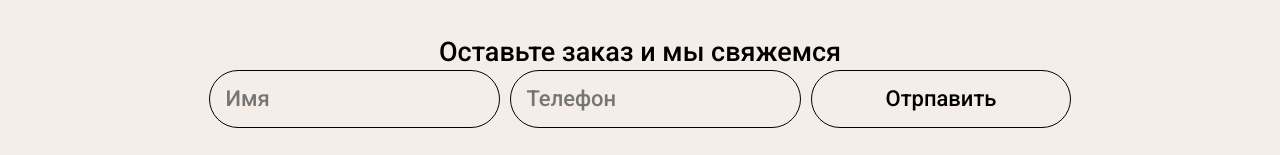
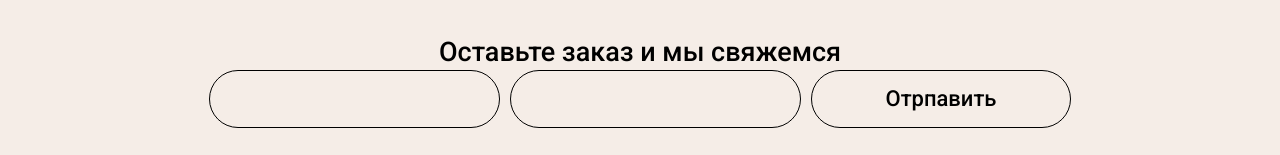
Before and after one commit to NikolayUsov/a11y_presentation, a React (Create React App) app: page / in a window 1280 px wide. Shown: the part 2382-2537 px from the top of the page. Built offline with nearby package versions, Linux system fonts and the light colour scheme.

Commit message:
add_bad_version

```diff
--- a/src/components/OrderForm/OrderForm.jsx
+++ b/src/components/OrderForm/OrderForm.jsx
@@ -49,7 +49,7 @@ const handleChange = (evt) => {
                 className={styles.input}
                 type={type}
                 name={type}
-                placeholder={Labels[type]}
+                //placeholder={Labels[type]}
               />
             </div>
             ))
```
